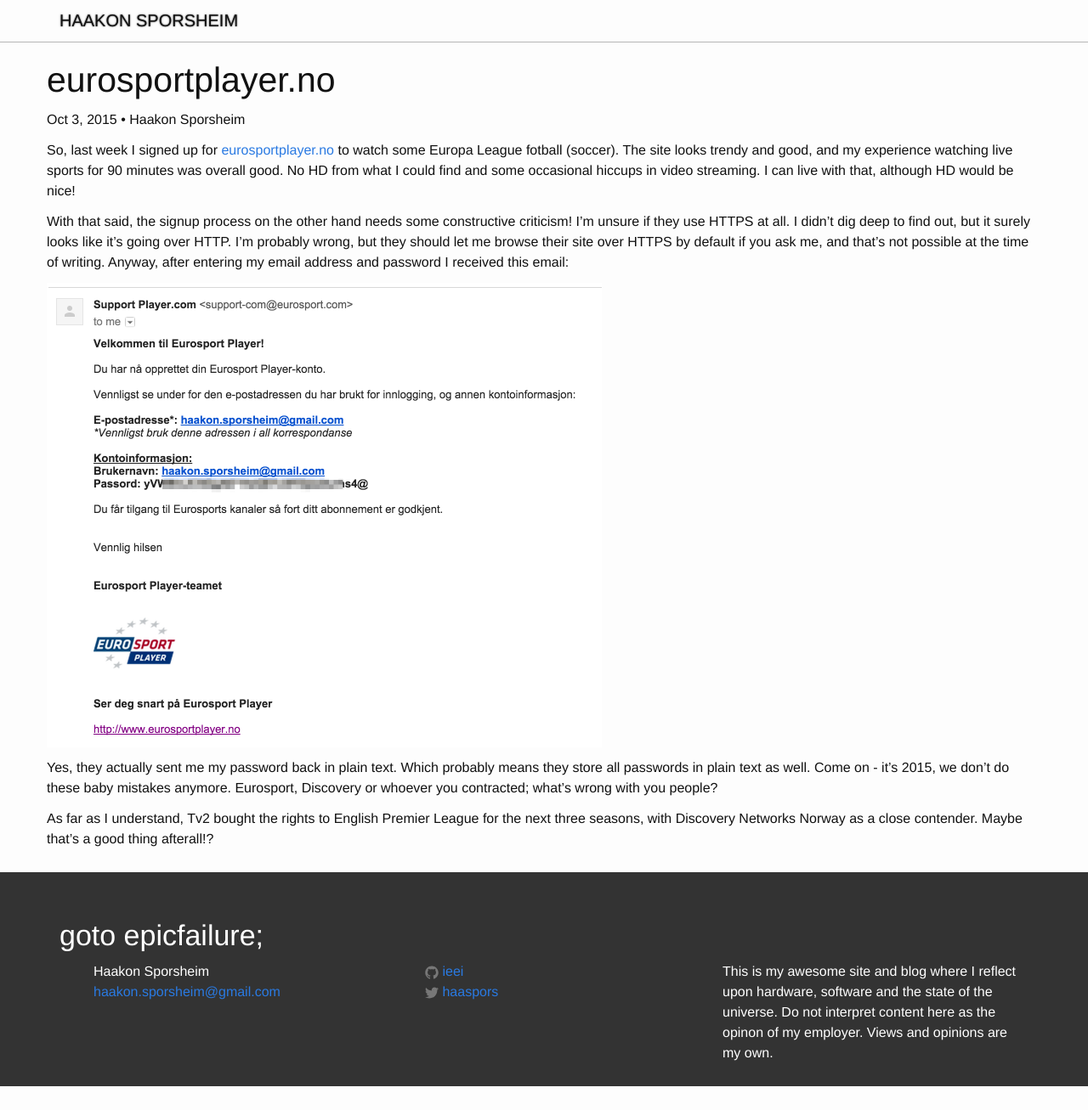
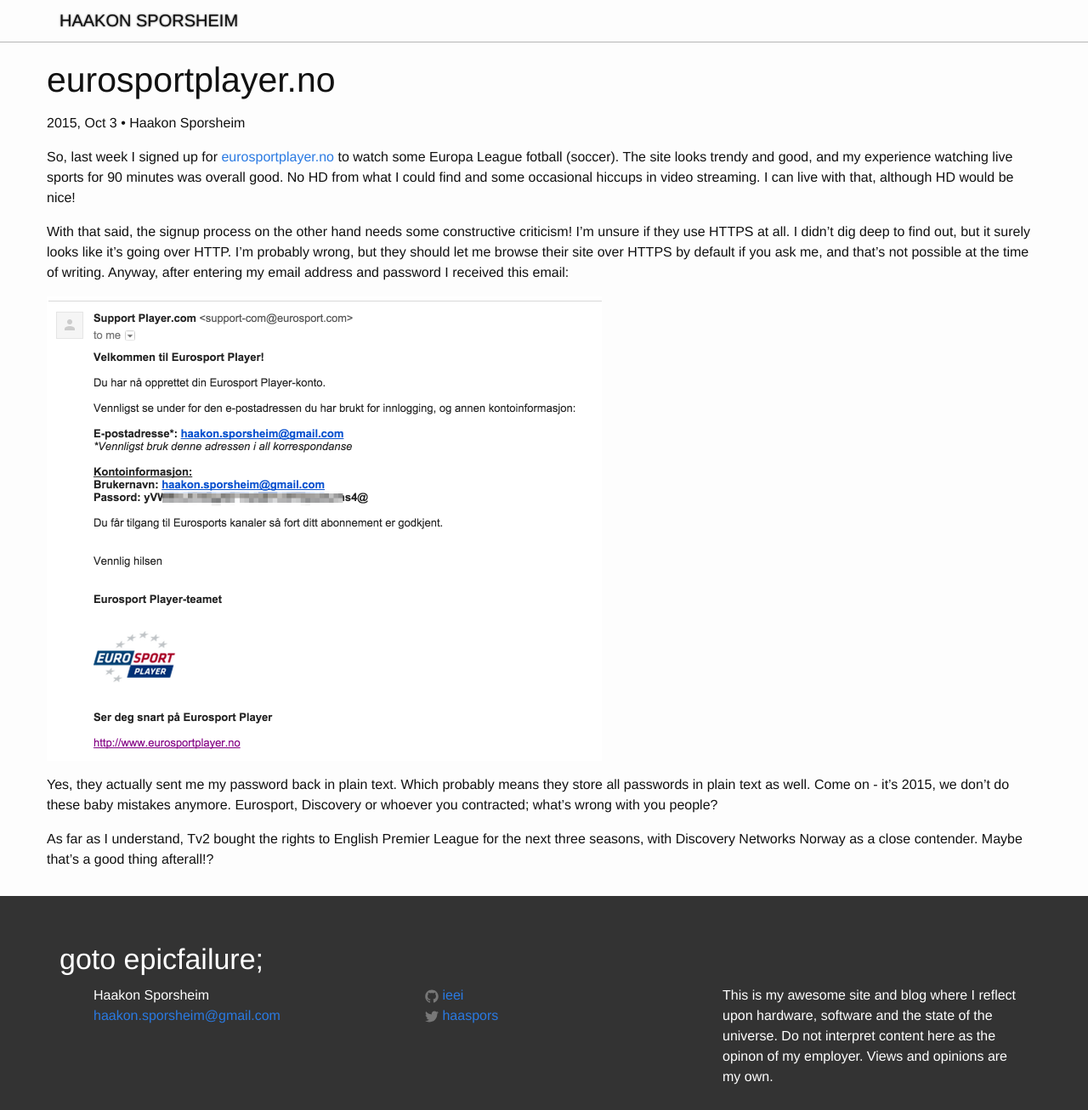
Before and after one commit to ieei/ieei.github.io, a Jekyll site: the page built from _posts/2015-10-03-eurosportplayer.no.md, in a window 1280 px wide and 1307 px high. Shown: the whole window at 85% size. Built offline with Jekyll 4.4.1, drawn with Linux system fonts in a browser that asks for light colours; nearby versions of some CDN libraries.

Commit message:
post: Tweak post and post list layout a bit.

```diff
--- a/_layouts/post.html
+++ b/_layouts/post.html
@@ -7,7 +7,7 @@
     <div class="row">
       <header class="post-header">
         <h1 class="post-title">{{ page.title }}</h1>
-        <p class="post-meta">{{ page.date | date: "%b %-d, %Y" }}{% if page.author %} • {{ page.author }}{% endif %}{% if page.meta %} • {{ page.meta }}{% endif %}</p>
+        <p class="post-meta">{{ page.date | date: "%Y, %b %-d" }}{% if page.author %} • {{ page.author }}{% endif %}{% if page.meta %} • {{ page.meta }}{% endif %}</p>
       </header>
 
       <article class="post-content">
--- a/css/main.scss
+++ b/css/main.scss
@@ -76,6 +76,14 @@
 
 .post {
   padding-top: $spacing-unit / 2;
+
+  p {
+    margin: 16px 0px;
+  }
+
+  img {
+    max-width: 100%;
+  }
 }
 
 .rss-subscribe {
--- a/index.html
+++ b/index.html
@@ -45,7 +45,7 @@
   </div>
   <div class="row">
     <div class="col-sm-11 col-sm-offset-1">
-      {% for post in site.posts %}
+      {% for post in site.posts limit: 4 %}
         <div class="post-list-item">
           <h2>
             <a class="post-link" href="{{ post.url | prepend: site.baseurl }}">{{ post.title }}</a>
```
